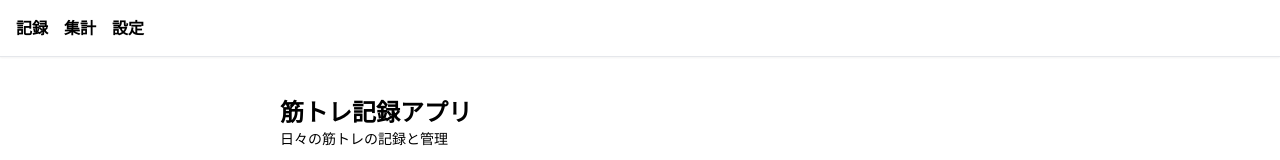
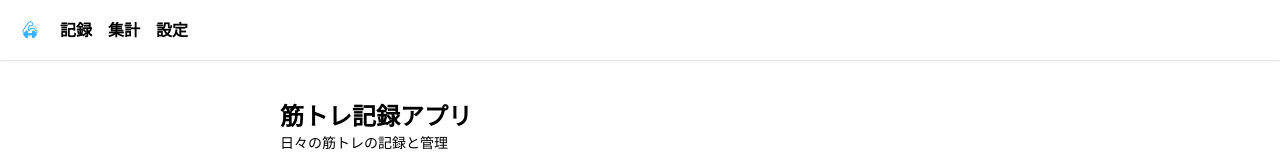
Before and after one commit to Mickey-1996/workout-tracker20250807, a Next.js app: page / in a window 1280 px wide. Shown: the top 160 px of the page. Built offline with nearby package versions, Linux system fonts and the light colour scheme.

Commit message:
icon update

```diff
--- a/src/app/layout.tsx
+++ b/src/app/layout.tsx
@@ -2,6 +2,7 @@
 import "../styles/globals.css";
 import { Inter } from "next/font/google";
 import Link from "next/link";
+import Image from "next/image"; // ← 追加
 import type { ReactNode } from "react";
 
 const inter = Inter({ subsets: ["latin"] });
@@ -10,7 +11,7 @@ export const metadata = {
   title: "筋トレ記録アプリ",
   description: "トレーニング内容の記録・集計・設定管理ができるアプリ",
   applicationName: "筋トレ記録アプリ",
-  themeColor: "#0ea5e9", // iOS/Android UIの色
+  themeColor: "#0ea5e9",
   icons: {
     icon: [
       { url: "/favicon-32x32.png", sizes: "32x32", type: "image/png" },
@@ -19,9 +20,7 @@ export const metadata = {
     ],
     apple: [{ url: "/apple-touch-icon.png", sizes: "180x180", type: "image/png" }],
   },
-  // /public/site.webmanifest を用意済みの想定
   manifest: "/site.webmanifest",
-  // iOS のホーム追加向けメタ
   appleWebApp: {
     capable: true,
     title: "筋トレ記録アプリ",
@@ -34,7 +33,21 @@ export default function RootLayout({ children }: { children: ReactNode }) {
   return (
     <html lang="ja">
       <body className={`${inter.className} antialiased`}>
-        <header className="p-4 border-b shadow-sm bg-white flex gap-4">
+        <header className="p-4 border-b shadow-sm bg-white flex items-center gap-4">
+          {/* ← アイコンを追加（ホームにリンク） */}
+          <Link href="/" className="shrink-0" aria-label="トップへ">
+            <Image
+              src="/android-chrome-192x192.png"
+              alt="アプリアイコン"
+              width={28}
+              height={28}
+              className="rounded-md"
+              priority
+            />
+          </Link>
+
+          {/* ナビゲーション */}
+          <nav className="flex gap-4">
             <Link href="/" className="font-bold hover:underline">
               記録
             </Link>
@@ -44,6 +57,7 @@ export default function RootLayout({ children }: { children: ReactNode }) {
             <Link href="/tabs/settings" className="font-bold hover:underline">
               設定
             </Link>
+          </nav>
         </header>
         <main className="p-4">{children}</main>
       </body>
```
Lines whose indentation alone changed are shown as unchanged.
